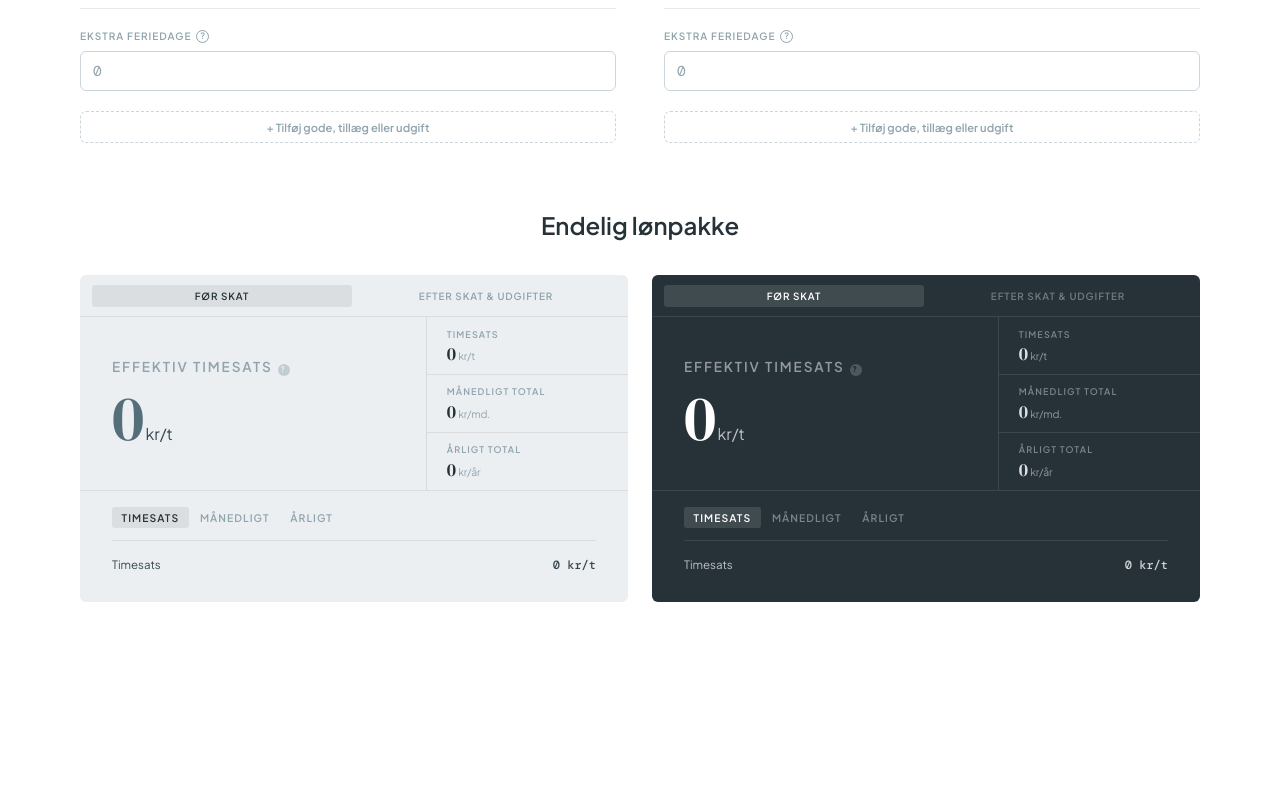
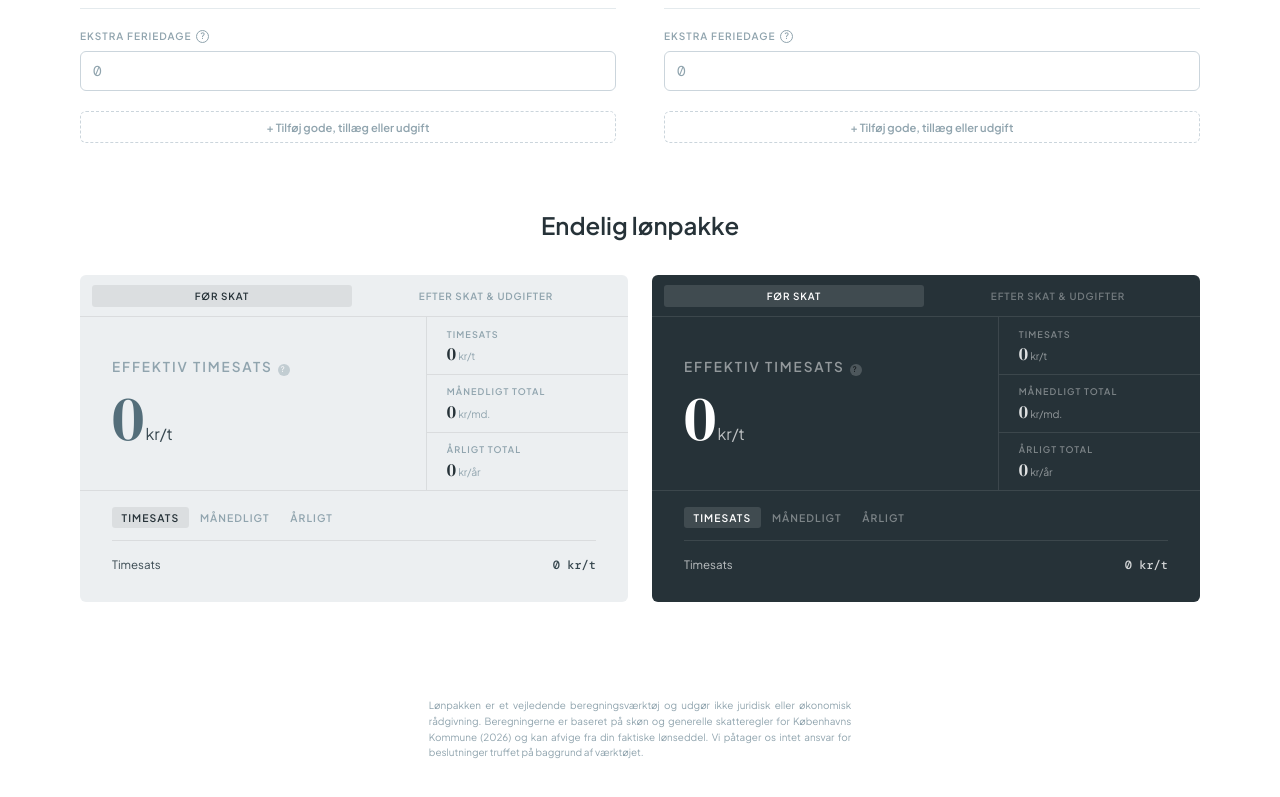
Before and after one commit to thwit/loenpakken, a React (Vite) app: page / in a window 1280 px wide. Shown: the part 806-1603 px from the top of the page. Before the commit the page ends 1472 px from the top, so only its background shows below. Built offline with nearby package versions, Linux system fonts and the light colour scheme.

Commit message:
Add Danish disclaimer footer
Co-Authored-By: Claude Sonnet 4.6 <noreply@anthropic.com>

```diff
--- a/src/App.module.css
+++ b/src/App.module.css
@@ -166,3 +166,14 @@
   color: var(--brand);
   background: rgba(84,110,122,.06);
 }
+
+.disclaimer {
+  text-align: justify;
+  font-family: 'Plus Jakarta Sans', sans-serif;
+  font-size: 0.62rem;
+  color: var(--text-3);
+  padding: 2rem 0 2.5rem;
+  width: 33%;
+  margin: 0 auto;
+  line-height: 1.6;
+}
--- a/src/App.tsx
+++ b/src/App.tsx
@@ -120,6 +120,9 @@ export default function App() {
           </div>
         </section>
       </main>
+      <footer className={styles.disclaimer}>
+        Lønpakken er et vejledende beregningsværktøj og udgør ikke juridisk eller økonomisk rådgivning. Beregningerne er baseret på skøn og generelle skatteregler for Københavns Kommune (2026) og kan afvige fra din faktiske lønseddel. Vi påtager os intet ansvar for beslutninger truffet på baggrund af værktøjet.
+      </footer>
     </div>
   );
 }
```
